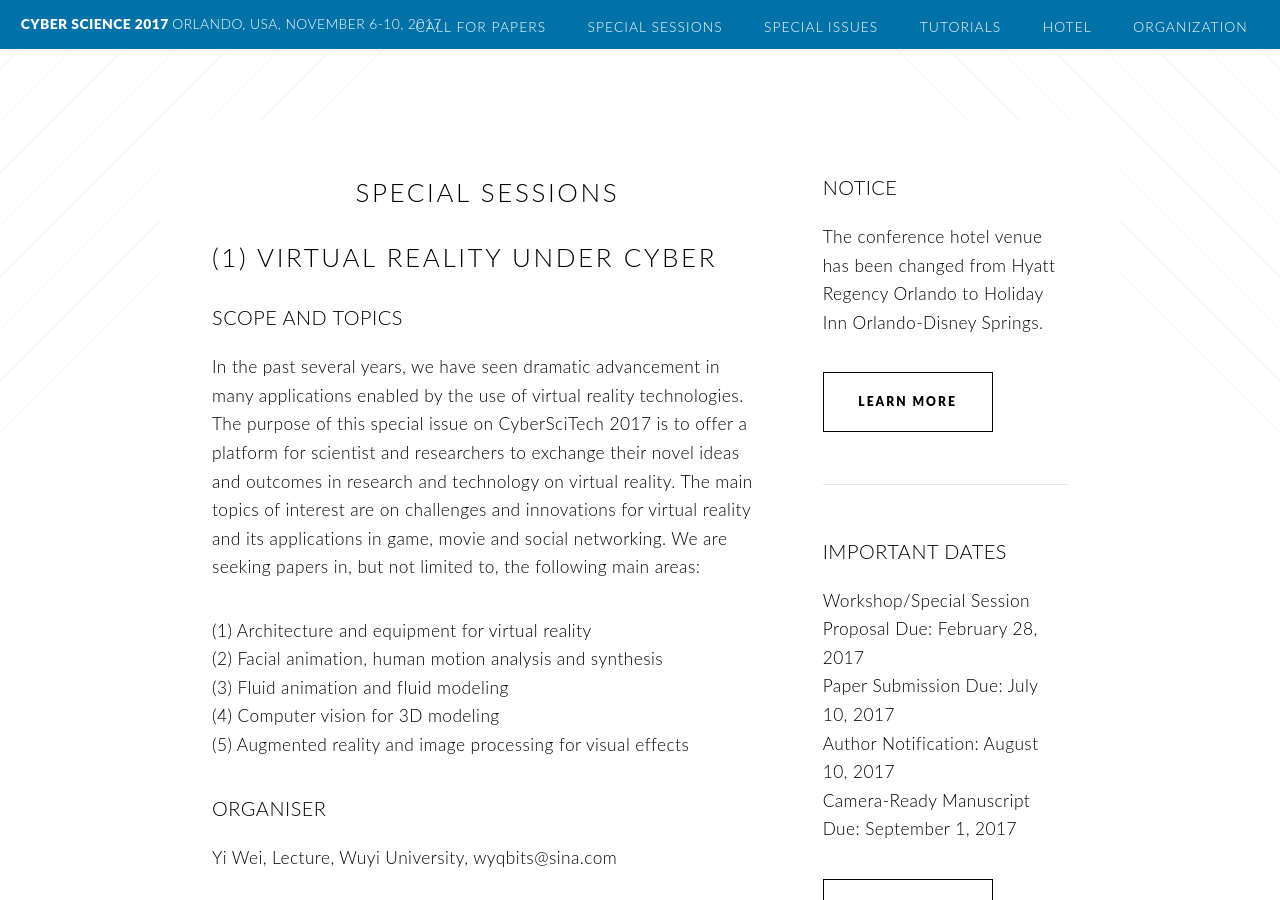
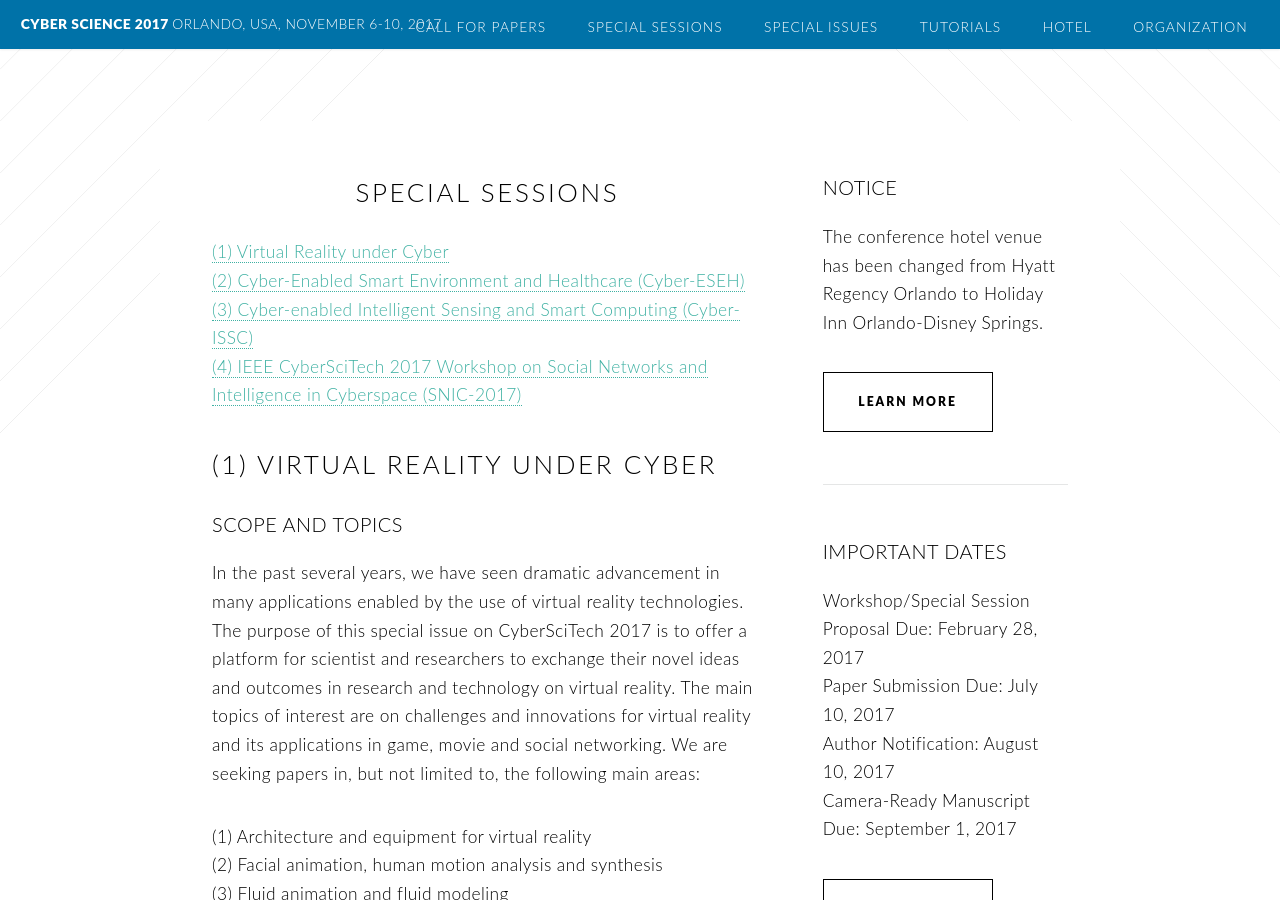
Before and after one commit to cyber-science/2017, a Jekyll site: the page built from special-session.md, in a window 1280 px wide and 900 px high. Built offline with Jekyll 4.4.1, drawn with Linux system fonts in a browser that asks for light colours; nearby versions of some CDN libraries.

Commit message:
special-session.md

```diff
--- a/special-session.md
+++ b/special-session.md
@@ -8,6 +8,11 @@ icon: fa-file-text
 <div class="centertext">
 <h2>Special Sessions</h2>
 </div>
+
+- [(1) Virtual Reality under Cyber](#1-virtual-reality-under-cyber)
+- [(2) Cyber-Enabled Smart Environment and Healthcare (Cyber-ESEH)](#2-cyber-enabled-smart-environment-and-healthcare-cyber-eseh)
+- [(3) Cyber-enabled Intelligent Sensing and Smart Computing (Cyber-ISSC)](#3-cyber-enabled-intelligent-sensing-and-smart-computing-cyber-issc)
+- [(4) IEEE CyberSciTech 2017 Workshop on Social Networks and Intelligence in Cyberspace (SNIC-2017)](#4-ieee-cyberscitech-2017-workshop-on-social-networks-and-intelligence-in-cyberspace-snic-2017)
 
 ## (1) Virtual Reality under Cyber
 
@@ -71,7 +76,7 @@ Selected papers will be recommended to the IEEE Access (impact factor 3.244) spe
 - Kun Hua, Lawrence Technological University, USA
 - Chaomin Luo, University of Detroit Mercy, USA
 
-## (3) Cyber-enabled Intelligent Sensing and Smart Computing   (Cyber-ISSC)
+## (3) Cyber-enabled Intelligent Sensing and Smart Computing (Cyber-ISSC)
 
 ### Scope and topics
 
```
